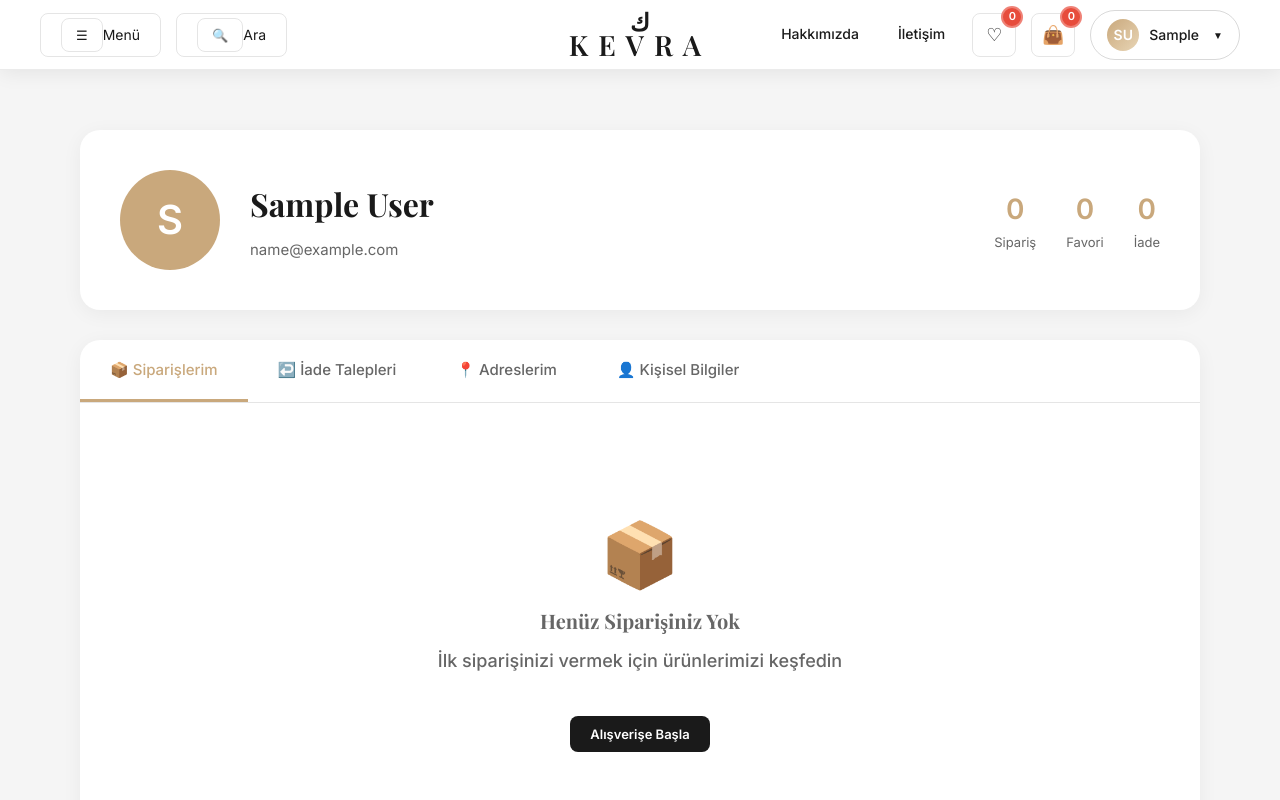
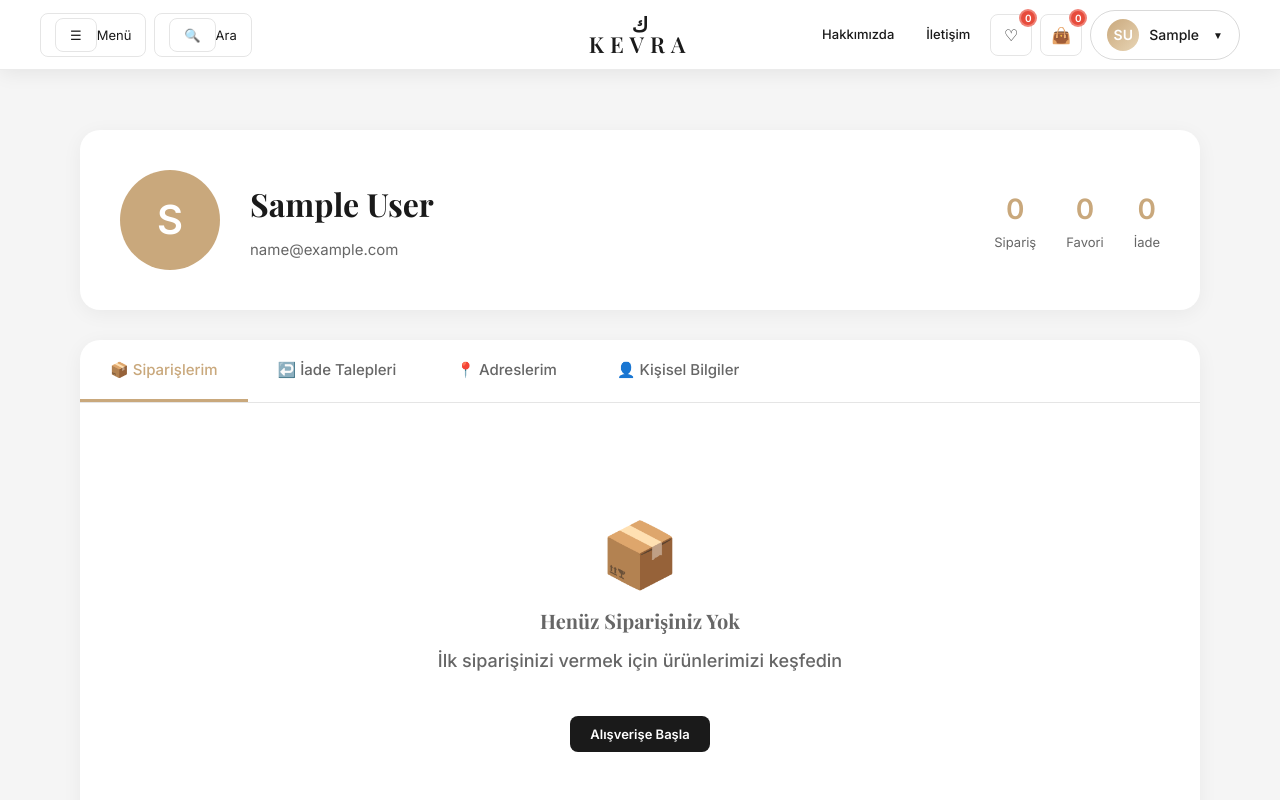
Before and after one commit to Burak-Kemer/Kevra, a plain HTML site: page profil.html in a window 1280 px wide. Shown: the top 800 px of the page. Drawn offline with nearby package versions, Linux system fonts and the light colour scheme; sample sign-in values are in the browser's storage.

Commit message:
profil.html: header CSS index.html ile eşleştirildi
- header-center: absolute konumlandırma → flex ile ortalama
- header-left/right: flex:1 eklendi, header-right justify-content:flex-end
- header-btn: padding 8px 14px, font-size 13px (index.html ile aynı)
- brand-text: 22px / 6px letter-spacing (28px/10px'den küçültüldü)
- brand-arabic: 20px (24px'den küçültüldü)
- header-link: varsayılan display:none, 769px+ göster
- header-icon: 36px min-width/height, justify-content:center
- cartCount/favCount: 18px (22px'den küçültüldü)

Co-Authored-By: Claude Sonnet 4.6 <noreply@anthropic.com>

```diff
--- a/profil.html
+++ b/profil.html
@@ -28,59 +28,50 @@
         /* ================= HEADER - index.html ile birebir aynı ================= */
         .header {
             position: fixed;
-            top: 0;
-            left: 0;
-            right: 0;
+            top: 0; left: 0; right: 0;
             height: 70px;
             display: flex;
             align-items: center;
-            justify-content: space-between;
             padding: 0 40px;
+            gap: 20px;
             z-index: 9999;
-            transition: all 0.4s ease;
-            background: rgba(255, 255, 255, 0.98);
+            background: rgba(255,255,255,0.98);
             box-shadow: 0 2px 20px rgba(0,0,0,0.08);
             backdrop-filter: blur(20px);
             -webkit-backdrop-filter: blur(20px);
             border-bottom: 1px solid rgba(0,0,0,0.08);
+            transition: all 0.4s ease;
         }
         .header.scrolled {
-            background: rgba(255, 255, 255, 0.98);
+            background: rgba(255,255,255,0.98);
             box-shadow: 0 2px 20px rgba(0,0,0,0.1);
         }
         .header-left, .header-right {
             display: flex;
             align-items: center;
-            gap: 15px;
-        }
+            gap: 8px;
+            flex: 1;
+        }
+        .header-right { justify-content: flex-end; }
         .header-center {
-            position: absolute;
-            left: 50%;
-            transform: translateX(-50%);
+            display: flex;
+            align-items: center;
+            justify-content: center;
         }
         .header-btn {
-            padding: 10px 20px;
+            padding: 8px 14px;
             background: transparent;
             border: 1px solid rgba(0,0,0,0.1);
             color: #1a1a1a;
             border-radius: 8px;
             cursor: pointer;
-            font-size: 14px;
+            font-size: 13px;
+            font-family: 'Inter', sans-serif;
             transition: all 0.3s;
-            font-family: 'Inter', sans-serif;
+            white-space: nowrap;
             -webkit-tap-highlight-color: transparent;
         }
-        .header.scrolled .header-btn {
-            color: #1a1a1a;
-            border-color: rgba(0,0,0,0.1);
-        }
-        .header-btn:hover {
-            background: rgba(255,255,255,0.15);
-            transform: translateY(-2px);
-        }
-        .header.scrolled .header-btn:hover {
-            background: rgba(0,0,0,0.05);
-        }
+        .header-btn:hover { background: rgba(0,0,0,0.05); transform: translateY(-1px); }
         .brand-logo {
             display: flex;
             flex-direction: column;
@@ -90,73 +81,62 @@
             line-height: 1;
             transition: transform 0.3s ease;
         }
-        .header.scrolled .brand-logo {
-            color: #1a1a1a;
-        }
-        .brand-logo:hover {
-            transform: scale(1.05);
-        }
+        .brand-logo:hover { transform: scale(1.05); }
         .brand-arabic {
-            font-size: 24px;
+            font-size: 20px;
             font-weight: bold;
-            margin-bottom: -6px;
+            margin-bottom: -4px;
         }
         .brand-text {
             font-family: 'Playfair Display', serif;
-            font-size: 28px;
+            font-size: 22px;
             font-weight: 600;
-            letter-spacing: 10px;
+            letter-spacing: 6px;
             margin-top: 2px;
         }
         .header-link {
             color: #1a1a1a;
             text-decoration: none;
-            font-size: 14px;
+            font-size: 13px;
             transition: color 0.3s;
-        }
-        .header.scrolled .header-link {
-            color: #1a1a1a;
+            display: none;
+        }
+        @media (min-width: 769px) {
+            .header-link { display: inline; }
         }
         .header-icon {
             position: relative;
-            padding: 10px;
+            padding: 8px;
             background: transparent;
             border: 1px solid rgba(0,0,0,0.1);
             color: #1a1a1a;
             border-radius: 8px;
             cursor: pointer;
-            font-size: 18px;
+            font-size: 16px;
             transition: all 0.3s;
             display: flex;
             align-items: center;
-            gap: 5px;
+            gap: 4px;
+            min-width: 36px;
+            min-height: 36px;
+            justify-content: center;
             -webkit-tap-highlight-color: transparent;
         }
-        .header.scrolled .header-icon {
-            color: #1a1a1a;
-            border-color: rgba(0,0,0,0.1);
-        }
-        .header-icon:hover {
-            background: rgba(255,255,255,0.15);
-        }
-        .header.scrolled .header-icon:hover {
-            background: rgba(0,0,0,0.05);
-        }
+        .header-icon:hover { background: rgba(0,0,0,0.05); }
         #cartCount, #favCount {
             position: absolute;
-            top: -8px;
-            right: -8px;
+            top: -6px;
+            right: -6px;
             background: #e74c3c;
             color: white;
-            font-size: 11px;
+            font-size: 10px;
             font-weight: 700;
-            width: 22px;
-            height: 22px;
+            width: 18px;
+            height: 18px;
             border-radius: 50%;
             display: flex;
             align-items: center;
             justify-content: center;
-            border: 2px solid rgba(255,255,255,0.3);
         }
 
         /* ================= DROPDOWN STILLERI style.css'TEN GELIYOR ================= */
```
